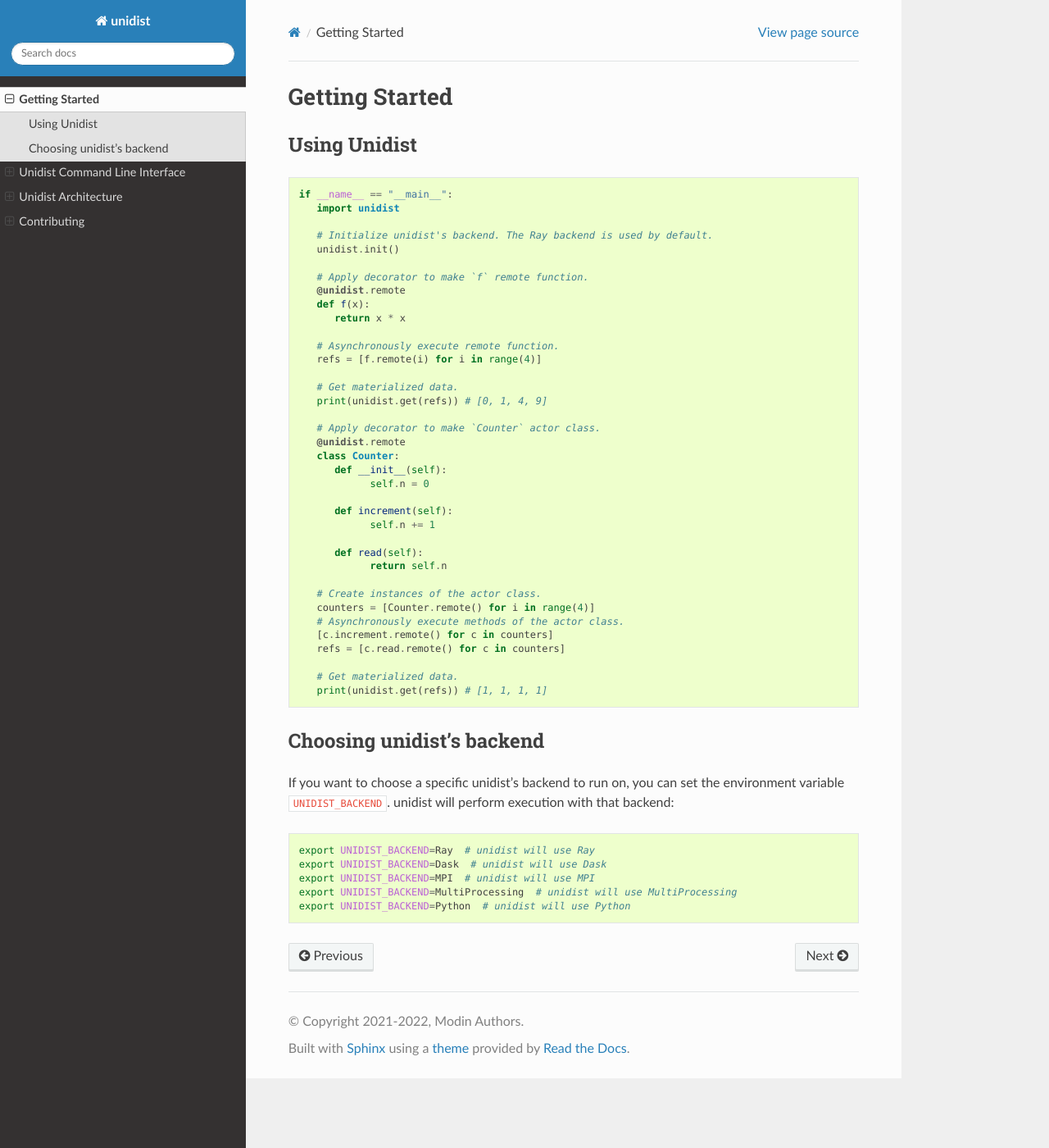
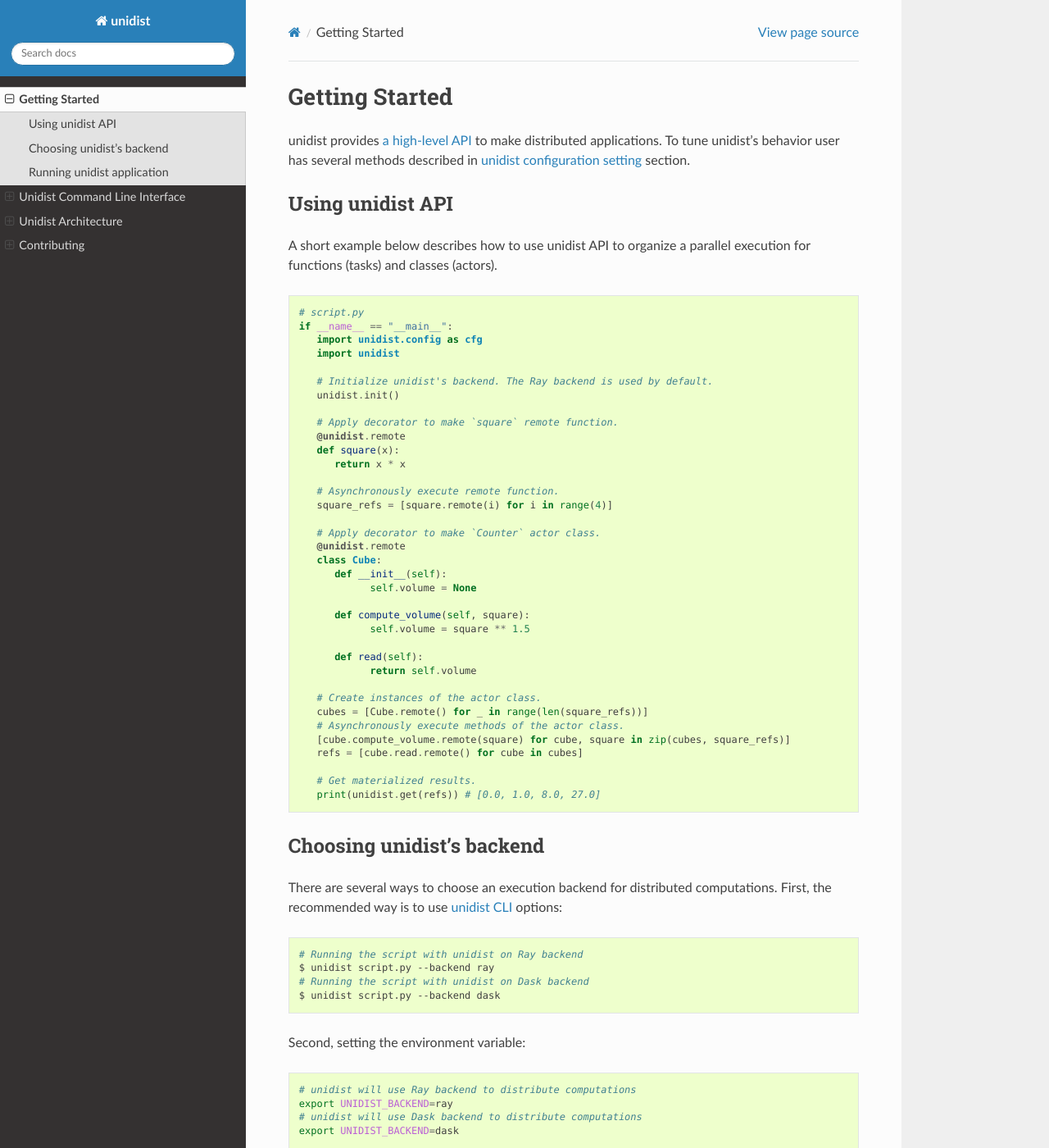
Before and after one commit to modin-project/unidist, a Sphinx documentation site: the page built from docs/getting_started.rst, in a window 1280 px wide and 1400 px high. Shown: the whole window at 82% size. Built offline with Sphinx 7.4.7 and the Read the Docs theme 2.0.0, drawn with Linux system fonts in a browser that asks for light colours; some of the changed text lies outside the part shown.

Commit message:
DOCS-#88: Update main/getting_started pages of rst docs
Signed-off-by: Alexey Prutskov <alexey.prutskov@intel.com>

```diff
--- a/docs/getting_started.rst
+++ b/docs/getting_started.rst
@@ -6,59 +6,94 @@
 Getting Started
 """""""""""""""
 
-Using Unidist
-=============
+unidist provides :doc:`a high-level API</flow/unidist/api>` to make distributed applications. To tune
+unidist's behavior user has several methods described in :doc:`unidist configuration setting</flow/unidist/config>`
+section.
+
+Using unidist API
+=================
+
+A short example below describes how to use unidist API to organize a parallel execution for
+functions (tasks) and classes (actors).
 
 .. code-block:: python
 
+   # script.py
    if __name__ == "__main__":
+      import unidist.config as cfg
       import unidist
 
       # Initialize unidist's backend. The Ray backend is used by default.
       unidist.init()
 
-      # Apply decorator to make `f` remote function.
+      # Apply decorator to make `square` remote function.
       @unidist.remote
-      def f(x):
+      def square(x):
          return x * x
 
       # Asynchronously execute remote function.
-      refs = [f.remote(i) for i in range(4)]
-
-      # Get materialized data.
-      print(unidist.get(refs)) # [0, 1, 4, 9]
+      square_refs = [square.remote(i) for i in range(4)]
 
       # Apply decorator to make `Counter` actor class.
       @unidist.remote
-      class Counter:
+      class Cube:
          def __init__(self):
-               self.n = 0
+               self.volume = None
 
-         def increment(self):
-               self.n += 1
+         def compute_volume(self, square):
+               self.volume = square ** 1.5
 
          def read(self):
-               return self.n
+               return self.volume
 
       # Create instances of the actor class.
-      counters = [Counter.remote() for i in range(4)]
+      cubes = [Cube.remote() for _ in range(len(square_refs))]
       # Asynchronously execute methods of the actor class.
-      [c.increment.remote() for c in counters]
-      refs = [c.read.remote() for c in counters]
+      [cube.compute_volume.remote(square) for cube, square in zip(cubes, square_refs)]
+      refs = [cube.read.remote() for cube in cubes]
 
-      # Get materialized data.
-      print(unidist.get(refs)) # [1, 1, 1, 1]
+      # Get materialized results.
+      print(unidist.get(refs)) # [0.0, 1.0, 8.0, 27.0]
 
 Choosing unidist's backend
 ===========================
 
-If you want to choose a specific unidist's backend to run on, you can set the environment variable
-``UNIDIST_BACKEND``. unidist will perform execution with that backend:
+There are several ways to choose an execution backend for distributed computations.
+First, the recommended way is to use :doc:`unidist CLI </using_cli>` options:
 
 .. code-block:: bash
 
-   export UNIDIST_BACKEND=Ray  # unidist will use Ray
-   export UNIDIST_BACKEND=Dask  # unidist will use Dask
-   export UNIDIST_BACKEND=MPI  # unidist will use MPI
-   export UNIDIST_BACKEND=MultiProcessing  # unidist will use MultiProcessing
-   export UNIDIST_BACKEND=Python  # unidist will use Python
+    # Running the script with unidist on Ray backend
+    $ unidist script.py --backend ray
+    # Running the script with unidist on Dask backend
+    $ unidist script.py --backend dask
+
+Second, setting the environment variable:
+
+.. code-block:: bash
+
+    # unidist will use Ray backend to distribute computations
+    export UNIDIST_BACKEND=ray
+    # unidist will use Dask backend to distribute computations
+    export UNIDIST_BACKEND=dask
+
+Third, using :doc:`config API </flow/unidist/config>` directly in your script:
+
+.. code-block:: python
+
+    import unidist.config as cfg
+    cfg.Backend.put("ray") # unidist will use Ray backend to distribute computations
+    import unidist.config as cfg
+    cfg.Backend.put("dask") # unidist will use Dask backend to distribute computations
+
+Running unidist application
+===========================
+
+To run the script described above need to use `unidist` command line interface:
+
+.. code-block:: bash
+
+    # Running the script in a single node with `Ray` backend on `4` workers:
+    $ unidist script.py -num_cpus 4
+
+To find more options for running refer to :doc:`unidist CLI </using_cli>` documentation page.
```
Also changed, not shown: docs/index.rst (+54 -14 lines).
